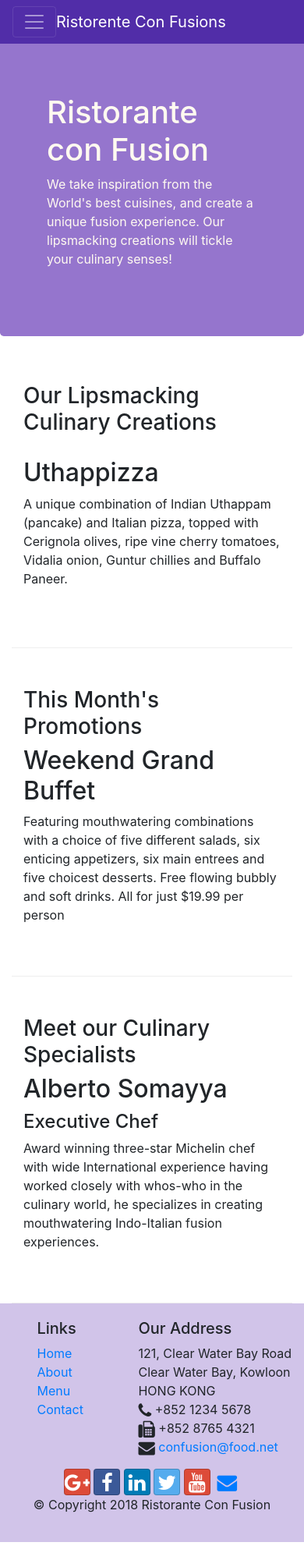
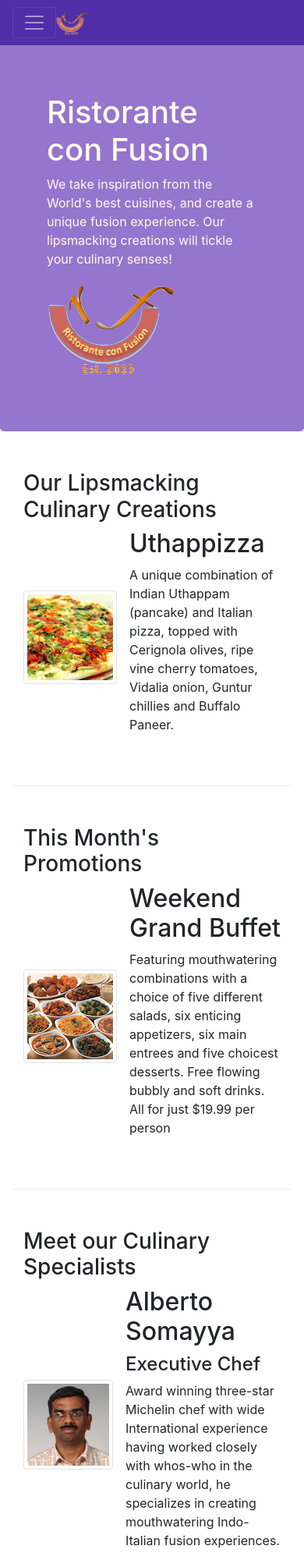
Before and after one commit to iwanevandersyema/conFusion, a website: page index.html in a window 390 px wide. Shown: the top 2000 px of the page at 78% size. Before the commit the page ends 1977 px from the top, so only its background shows below. Drawn offline with nearby package versions, Linux system fonts and the light colour scheme.

Commit message:
Images and Media

```diff
--- a/index.html
+++ b/index.html
@@ -21,7 +21,7 @@
             <button class="navbar-toggler" type="button" data-toggle="collapse" data-target="#Navbar">
                 <span class="navbar-toggler-icon"></span>
             </button>
-            <a class="navbar-brand mr-auto" href="#">Ristorente Con Fusions</a>
+            <a class="navbar-brand mr-auto" href="#"><img src="img/logo.png" height="30" width="41"></a>
             <div class="collapse navbar-collapse" id="Navbar">
                 <ul class="navbar-nav mr-auto">
                     <li class="nav-item active"><a class="nav-link" href="#"><span class="fa fa-home fa-lg"></span> Home</a></li>
@@ -39,7 +39,8 @@
                     <h1>Ristorante con Fusion</h1>
                     <p>We take inspiration from the World's best cuisines, and create a unique fusion experience. Our lipsmacking creations will tickle your culinary senses!</p>
                 </div>
-                <div class="col-12 col-sm">
+                <div class="col-12 col-sm align-self-center">
+                    <img src="img/logo.png" class="img-fluid">
                 </div>
             </div>
         </div>
@@ -51,8 +52,14 @@
                 <h3>Our Lipsmacking Culinary Creations</h3>
             </div>
             <div class="col col-sm order-sm-first col-md">
-                <h2>Uthappizza</h2>
-                <p>A unique combination of Indian Uthappam (pancake) and Italian pizza, topped with Cerignola olives, ripe vine cherry tomatoes, Vidalia onion, Guntur chillies and Buffalo Paneer.</p>
+                <div class="media">
+                    <img class="d-flex mr-3 img-thumbnail align-self-center"
+                    src="img/uthappizza.png">
+                    <div class="media-body">
+                        <h2 class="mt-0">Uthappizza</h2>
+                        <p>A unique combination of Indian Uthappam (pancake) and Italian pizza, topped with Cerignola olives, ripe vine cherry tomatoes, Vidalia onion, Guntur chillies and Buffalo Paneer.</p>
+                    </div>
+                </div>
             </div>
         </div>
 
@@ -62,8 +69,15 @@
                 <h3>This Month's Promotions</h3>
             </div>
             <div class="col col-sm col-md">
-                <h2>Weekend Grand Buffet</h2>
+                <div class="media">
+                    <img class="d-flex mr-3 img-thumbnail align-self-center"
+                    src="img/buffet.png" alt="buffet">
+                    <div class="media-body">
+                        <h2>Weekend Grand Buffet</h2>
                 <p>Featuring mouthwatering combinations with a choice of five different salads, six enticing appetizers, six main entrees and five choicest desserts. Free flowing bubbly and soft drinks. All for just $19.99 per person </p>
+                    </div>
+                </div>
+
             </div>
         </div>
 
@@ -72,9 +86,15 @@
                 <h3>Meet our Culinary Specialists</h3>
             </div>
             <div class="col col-sm order-sm-first col-md">
-                <h2>Alberto Somayya</h2>
-                <h4>Executive Chef</h4>
-                <p>Award winning three-star Michelin chef with wide International experience having worked closely with whos-who in the culinary world, he specializes in creating mouthwatering Indo-Italian fusion experiences. </p>
+                <div class="media">
+                    <img class="d-flex mr-3 img-thumbnail align-self-center"
+                    src="img/alberto.png" alt="alberto">
+                    <div class="media-body">
+                        <h2>Alberto Somayya</h2>
+                        <h4>Executive Chef</h4>
+                        <p>Award winning three-star Michelin chef with wide International experience having worked closely with whos-who in the culinary world, he specializes in creating mouthwatering Indo-Italian fusion experiences. </p>
+                    </div>
+                </div>
             </div>
         </div>
     </div>
```
Also changed, not shown: aboutus.html (+1 -1 lines), contactus.html (+1 -1 lines), img/alberto.png (added), img/buffet.png (added), img/logo.png (added), img/uthappizza.png (added), 1 other file.
